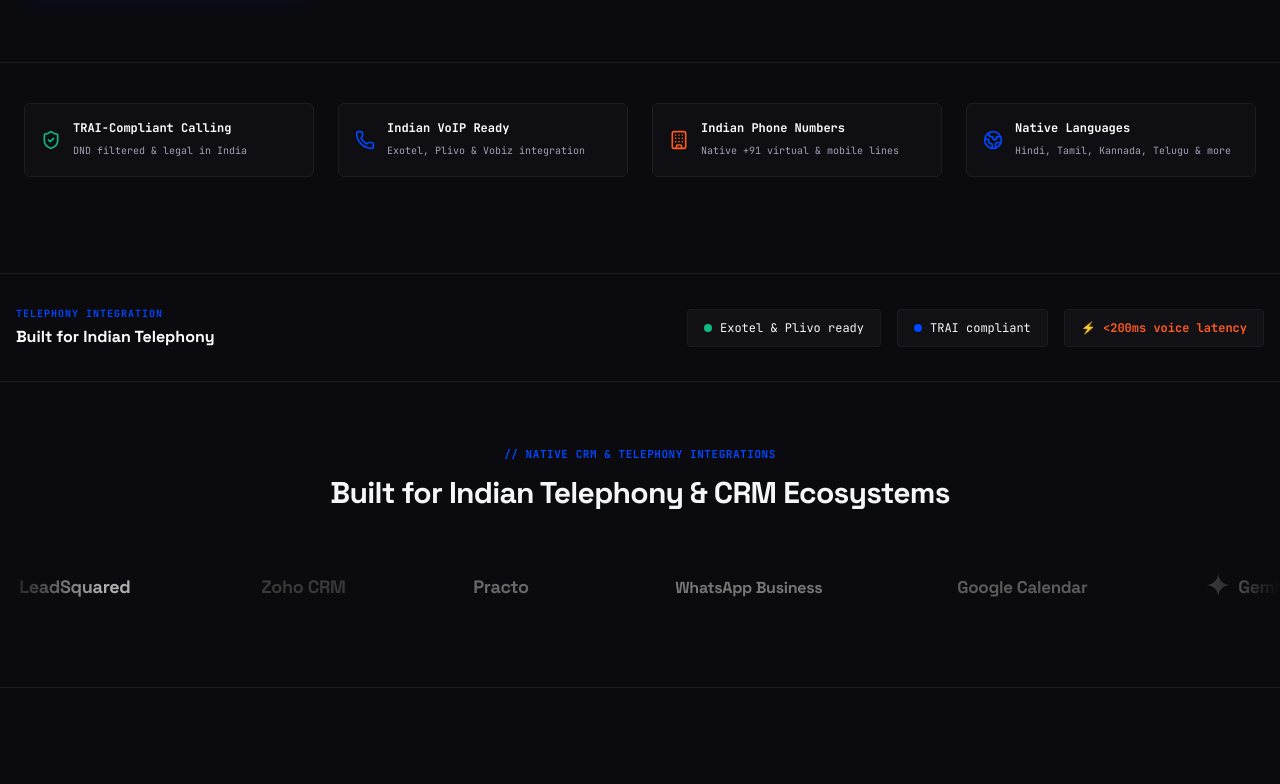
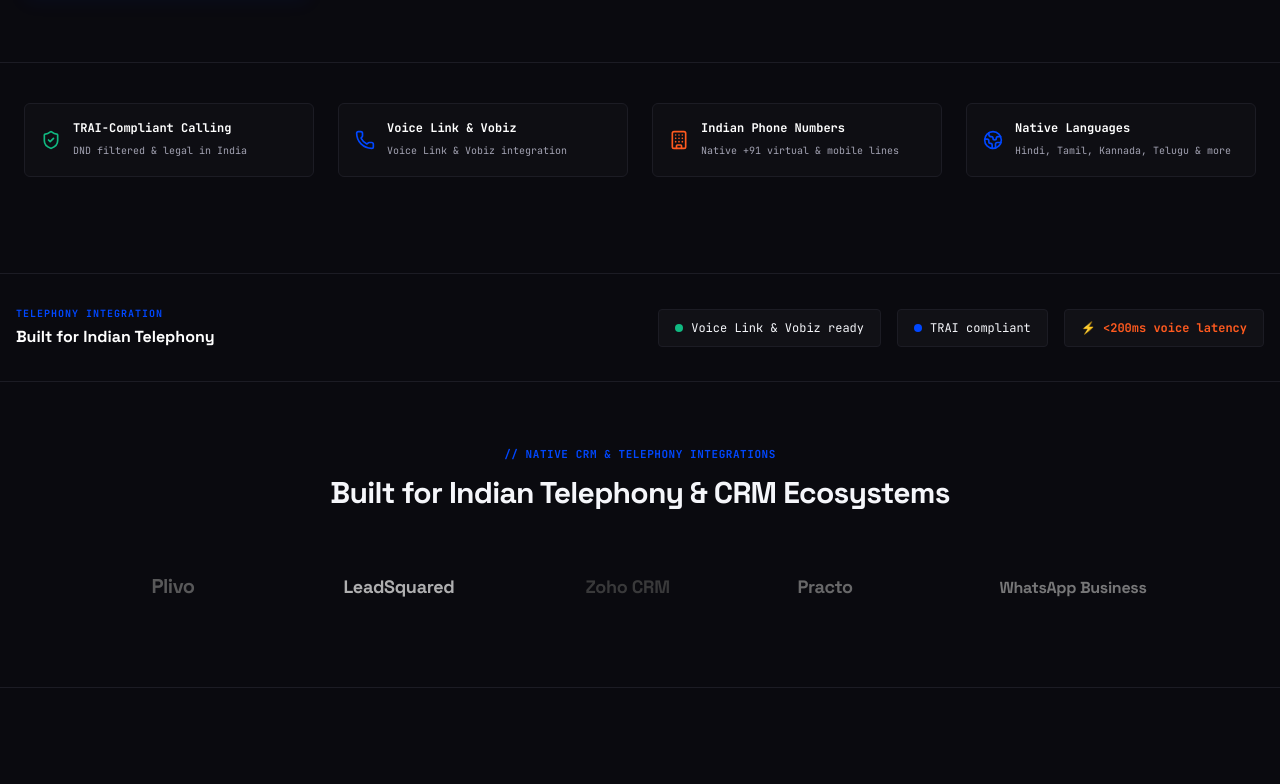
Before and after one commit to godsonsaji/boldflow-labs, a Next.js app: page / in a window 1280 px wide. Shown: the part 676-1460 px from the top of the page. Built offline with nearby package versions, Linux system fonts and the light colour scheme; no server answers.

Commit message:
feat: implement core UI components and initial page structure for BoldFlow Labs landing site

```diff
--- a/src/app/about/page.tsx
+++ b/src/app/about/page.tsx
@@ -34,7 +34,7 @@
 
 const stackTools = [
     { name: "Gemini / Claude Reasoning Core", desc: "Core language reasoning models trained on Indian real estate, D2C order confirmation, and insurance renewal logic.", icon: <Cpu className="w-5 h-5 text-[#0047FF]" /> },
-    { name: "Exotel & Plivo Telephony", desc: "TRAI-compliant Indian VoIP infrastructure handling native +91 phone numbers and SIP trunks.", icon: <Network className="w-5 h-5 text-[#FF5A1F]" /> },
+    { name: "Voice Link & Vobiz Telephony", desc: "TRAI-compliant Indian telephony infrastructure handling native +91 phone numbers and SIP trunks.", icon: <Network className="w-5 h-5 text-[#FF5A1F]" /> },
     { name: "Native Indian Text-to-Speech", desc: "Sub-200ms real-time verbal interactions in Hindi, Tamil, Kannada, Telugu, Marathi, Bengali & Hinglish.", icon: <Code2 className="w-5 h-5 text-[#FFB020]" /> },
     { name: "LeadSquared, Shopify & Zoho API", desc: "Backend pipeline automation syncing call data into your CRM and triggering instant WhatsApp confirmations.", icon: <Layers className="w-5 h-5 text-[#0047FF]" /> }
 ];
--- a/src/app/layout.tsx
+++ b/src/app/layout.tsx
@@ -47,7 +47,7 @@
     "Hindi AI voice assistant Delhi",
     "Telugu AI booking agent Hyderabad",
     "TRAI compliant AI voice agent",
-    "Exotel Plivo Vobiz voice AI integration",
+    "Voice Link Vobiz voice AI integration",
     "LeadSquared Practo Zoho CRM voice AI",
   ],
   authors: [{ name: "BoldFlow Labs", url: BASE_URL }],
--- a/src/app/page.tsx
+++ b/src/app/page.tsx
@@ -139,7 +139,7 @@
   },
   {
     q: "Is calling TRAI compliant in India?",
-    a: "Yes. All our AI voice agents operate over TRAI-compliant VoIP and telephony infrastructure (Exotel, Plivo, Vobiz) with proper DND filtering for outbound calls."
+    a: "Yes. All our AI voice agents operate over TRAI-compliant Voice Link and Vobiz telephony infrastructure with proper DND filtering for outbound calls."
   }
 ];
 
@@ -255,7 +255,7 @@
                     {/* Telemetry info */}
                     <div className="border-t border-[#1C1C24] pt-4 font-mono text-[9px] text-[#626272] flex justify-between z-10">
                         <div className="flex flex-col">
-                            <span>TELEPHONY: EXOTEL_PLIVO_SIP</span>
+                            <span>TELEPHONY: VOICELINK_VOBIZ_SIP</span>
                             <span>CRM_SYNC: LEADSQUARED_ZOHO</span>
                         </div>
                         <div className="text-right flex flex-col">
@@ -280,8 +280,8 @@
                 <div className="p-4 bg-[#111116]/60 border border-[#1C1C24] rounded-[6px] flex items-center gap-3">
                     <Phone className="w-5 h-5 text-[#0047FF] shrink-0" />
                     <div>
-                        <span className="text-xs font-mono text-white font-bold block">Indian VoIP Ready</span>
-                        <span className="text-[10px] font-mono text-[#A3A3B3]">Exotel, Plivo & Vobiz integration</span>
+                        <span className="text-xs font-mono text-white font-bold block">Voice Link & Vobiz</span>
+                        <span className="text-[10px] font-mono text-[#A3A3B3]">Voice Link & Vobiz integration</span>
                     </div>
                 </div>
                 <div className="p-4 bg-[#111116]/60 border border-[#1C1C24] rounded-[6px] flex items-center gap-3">
@@ -312,7 +312,7 @@
 
               <div className="flex flex-wrap items-center justify-center gap-4 text-xs font-mono">
                   <div className="px-4 py-2.5 bg-[#111116] border border-[#1C1C24] text-[#F5F6FA] rounded-[4px] flex items-center gap-2">
-                      <span className="w-2 h-2 rounded-full bg-[#10B981]" /> Exotel & Plivo ready
+                      <span className="w-2 h-2 rounded-full bg-[#10B981]" /> Voice Link & Vobiz ready
                   </div>
                   <div className="px-4 py-2.5 bg-[#111116] border border-[#1C1C24] text-[#F5F6FA] rounded-[4px] flex items-center gap-2">
                       <span className="w-2 h-2 rounded-full bg-[#0047FF]" /> TRAI compliant
--- a/src/app/services/page.tsx
+++ b/src/app/services/page.tsx
@@ -11,7 +11,7 @@
         subheadline: "Instant 10s Call Answer · Multilingual Triage · LeadSquared & Practo Sync",
         description: "We deploy custom-trained conversational voice agents that answer inbound business calls on the second ring, 24/7/365. They converse naturally in Hindi, Tamil, Kannada, Telugu, Marathi, Bengali, Hinglish, and English, answering FAQs and booking appointments directly on your calendar.",
         whatsIncluded: [
-            "Sub-200ms voice response latency over Exotel, Plivo, and Vobiz Indian VoIP trunks",
+            "Sub-200ms voice response latency over Voice Link and Vobiz Indian trunks",
             "Custom triage rules for real estate site visits, D2C COD confirmation, and insurance renewals",
             "Direct calendar & system integration with LeadSquared, Zoho CRM, Shopify, and Google Calendar",
             "Instant WhatsApp confirmation messages sent to customer automatically"
--- a/src/components/Footer.tsx
+++ b/src/components/Footer.tsx
@@ -41,7 +41,7 @@
                     </div>
                     <div>
                         <span className="text-[11px] font-mono text-[#0047FF] uppercase tracking-wider block mb-1">{"//"} TELEPHONY & AI INFRA</span>
-                        <span className="text-xl font-bold font-space text-white leading-tight block">Exotel · Plivo · Vobiz · Gemini</span>
+                        <span className="text-xl font-bold font-space text-white leading-tight block">Voice Link · Vobiz · Gemini</span>
                         <span className="text-xs text-[#A3A3B3] block">TRAI-compliant low-latency Indian telephony</span>
                     </div>
                 </div>
--- a/src/components/LogoMarquee.tsx
+++ b/src/components/LogoMarquee.tsx
@@ -9,6 +9,28 @@
 }
 
 const logoList: LogoItem[] = [
+  {
+    id: "voicelink",
+    name: "Voice Link",
+    svg: (
+      <svg viewBox="0 0 150 32" className="h-6 md:h-8 w-auto" aria-hidden="true">
+        <text x="5" y="22" fontFamily="var(--font-space), system-ui, sans-serif" fontSize="18" fontWeight="800" fill="#0047FF" letterSpacing="-0.3">
+          Voice Link
+        </text>
+      </svg>
+    ),
+  },
+  {
+    id: "vobiz",
+    name: "Vobiz",
+    svg: (
+      <svg viewBox="0 0 110 32" className="h-6 md:h-8 w-auto" aria-hidden="true">
+        <text x="5" y="22" fontFamily="var(--font-space), system-ui, sans-serif" fontSize="19" fontWeight="800" fill="#FF5A1F" letterSpacing="-0.3">
+          Vobiz
+        </text>
+      </svg>
+    ),
+  },
   {
     id: "exotel",
     name: "Exotel",
```
